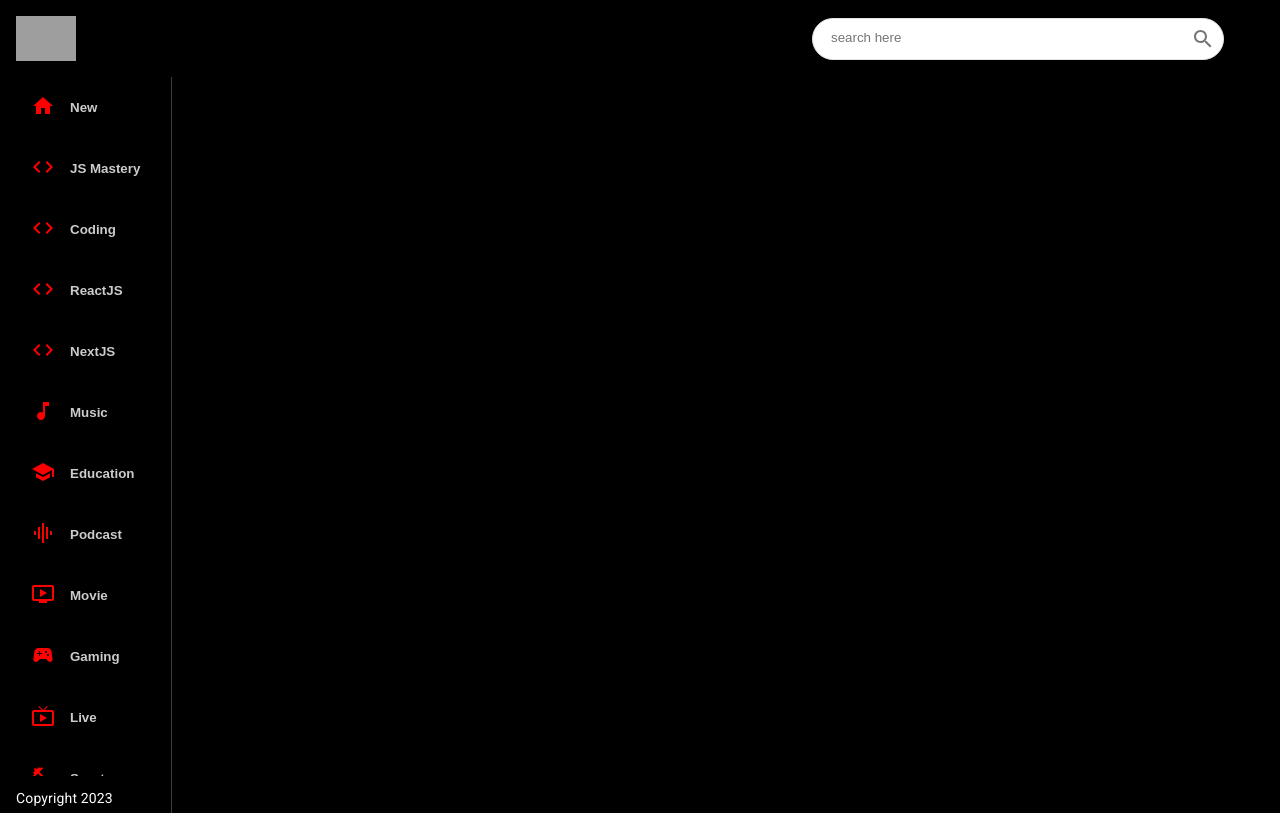
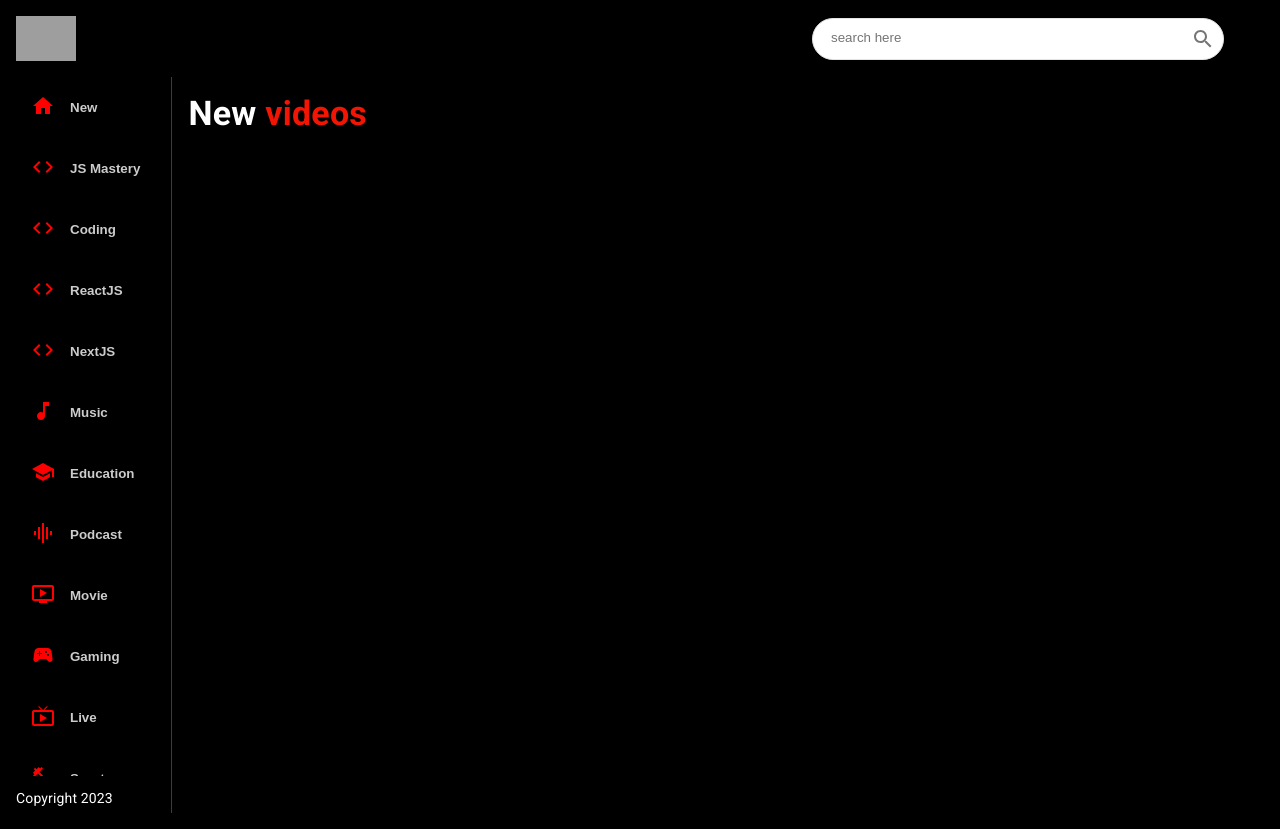
Before and after one commit to nikeshad254/youtube-clone-application, a React (Create React App) app: page / in a window 1280 px wide. Built offline with nearby package versions, Linux system fonts and the light colour scheme; grey boxes are pictures that could not be loaded.

Commit message:
feed styling improved and video section made for data fo api

```diff
--- a/src/components/Feed.jsx
+++ b/src/components/Feed.jsx
@@ -1,6 +1,6 @@
 import { Box, Stack, Typography } from '@mui/material'
 import React from 'react'
-import Sidebar from './Sidebar'
+import {Sidebar, Videos} from './'
 
 const Feed = () => {
   return (
@@ -10,6 +10,15 @@
         <Typography className='copyright' variant='body2' sx={{mt: 1.5, color: '#fff'}} >Copyright 2023 </Typography>
 
       </Box>
+
+      <Box p={2} sx={{ overflowY: 'auto', height: '90vh', flex: 2}}>
+        <Typography variant='h4' fontWeight="bold" mb={2} sx={{color: 'white'}}>
+          New
+          <span style={{color: '#F31503'}} > videos</span>
+        </Typography>
+
+        <Videos videos={[]} />
+      </Box>
     </Stack>
   )
 }
--- /dev/null
+++ b/src/components/Videos.jsx
@@ -0,0 +1,11 @@
+import React from 'react'
+
+const Videos = () => {
+  return (
+    <div>
+      videos
+    </div>
+  )
+}
+
+export default Videos
--- a/src/components/index.js
+++ b/src/components/index.js
@@ -5,3 +5,4 @@
 export {default as VideoDetail} from './VideoDetail';
 export {default as SearchBar} from './SearchBar';
 export {default as Sidebar} from './Sidebar';
+export {default as Videos} from './Videos';
```
